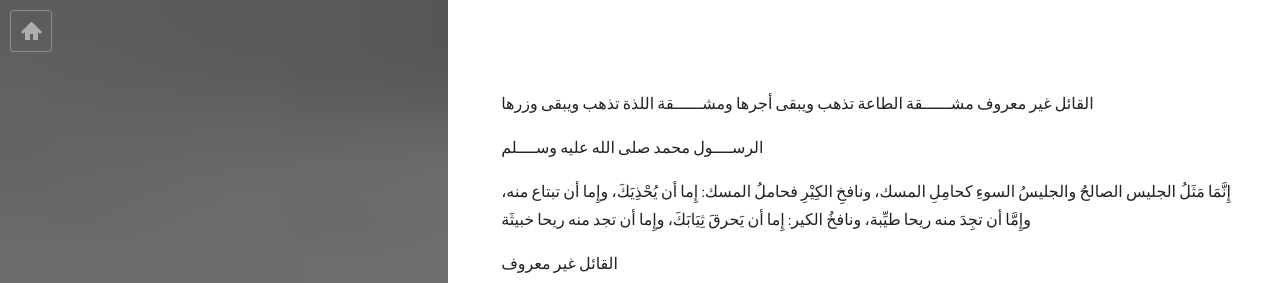
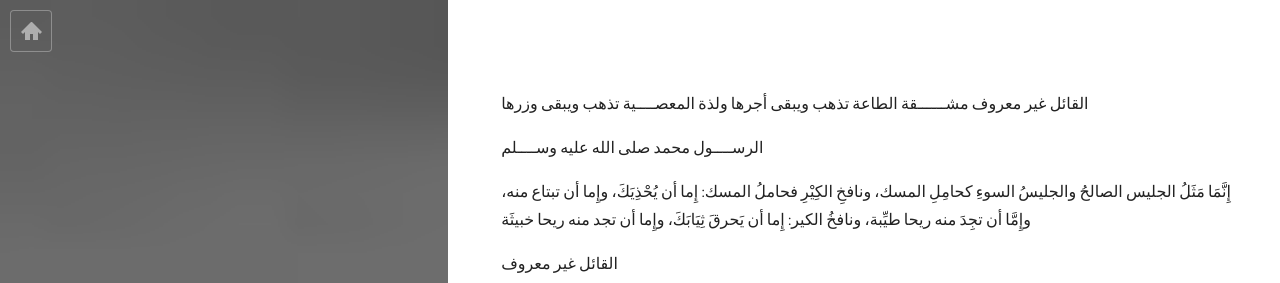
Before and after one commit to khaledhikmat/khaledhikmat.github.io, a Jekyll site: the page built from _posts/2013-08-28-best-in-arabic.markdown, in a window 1280 px wide. Shown: the top 283 px of the page. Built offline with Jekyll 4.4.1, drawn with Linux system fonts in a browser that asks for light colours; nearby versions of some CDN libraries.

```diff
--- a/_posts/2013-08-28-best-in-arabic.markdown
+++ b/_posts/2013-08-28-best-in-arabic.markdown
@@ -7,9 +7,10 @@
 tags: شــــــعر
 featured_image: /images/cover.jpg
 ---
+
 القائل غير معروف
 مشــــــقة الطاعة تذهب ويبقى أجرها
-ومشــــــقة اللذة تذهب ويبقى وزرها
+ولذة المعصــــية تذهب ويبقى وزرها
 
 الرســــول محمد صلى الله عليه وســــلم
 
```
